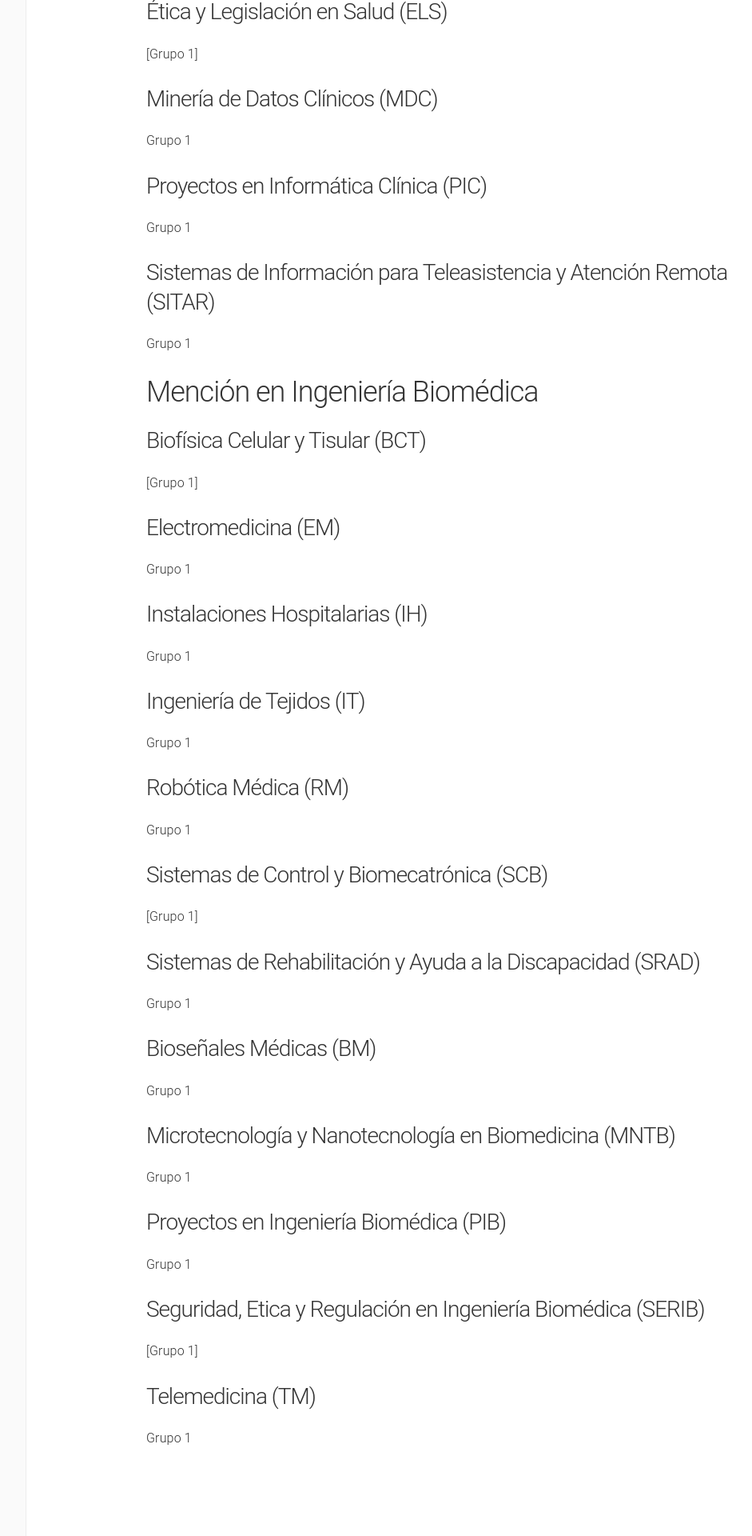
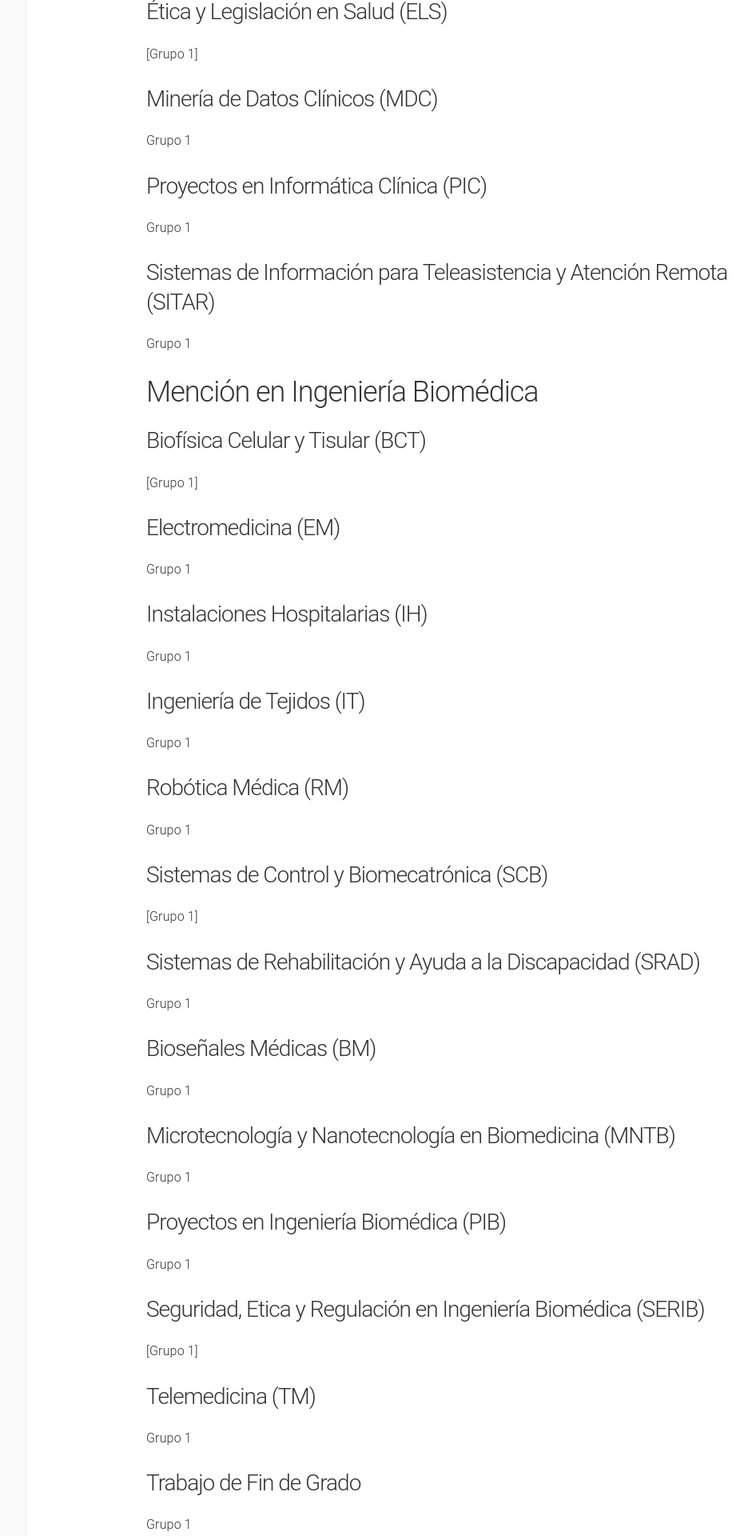
Before and after one commit to dlga/dlgaadaptaciones, a Jekyll site: the page built from 4salud.md, in a window 1280 px wide. Shown: the part 806-2726 px from the top of the page at 80% size, without its empty margins (179-1120 px from the left). Built offline with Jekyll 4.4.1, drawn with Linux system fonts in a browser that asks for light colours.

Commit message:
Update 4salud.md

```diff
--- a/4salud.md
+++ b/4salud.md
@@ -115,3 +115,7 @@ Si no hay enlace para el proyecto docente de tu grupo puede ser que aún no est
 ### Telemedicina (TM)
 
 [Grupo 1](https://sevius.us.es/asignus/proyectopublicado.php?codasig=2260082&vac=1109975&gac=1)
+
+### Trabajo de Fin de Grado
+
+[Grupo 1](https://sevius.us.es/asignus/programapublicado.php?codasig=2260083)
```
